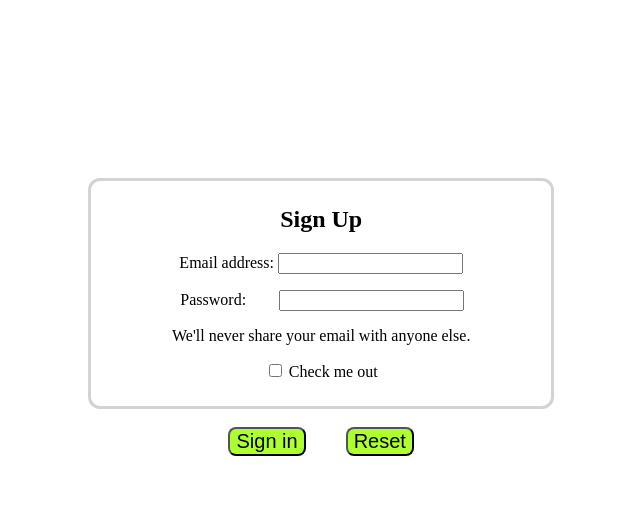
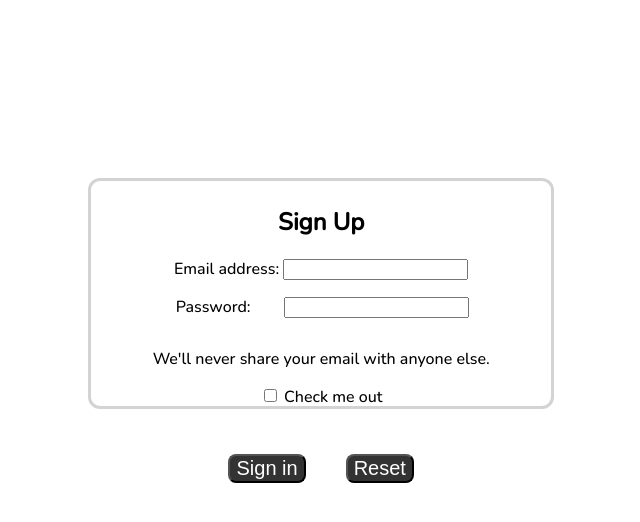
Before and after one commit to 4501104141/Web-Librian, a PHP site: page /Web-Librian/SignUp.php in a window 1280 px wide. Shown: the top 522 px of the page, without its empty margins (299-939 px from the left). Run offline with PHP 8.4, Linux system fonts and the light colour scheme.

Commit message:
chỉnh css SignUp

```diff
--- a/SignUp.css
+++ b/SignUp.css
@@ -16,14 +16,20 @@
 
 #password{
     margin-left: 2px;
+    font-family: 'Nunito';
+}
+
+#emailHelp{
+    margin-top: 30px;
+    font-family: 'Nunito';
 }
 
 .form-control{
     margin-left: 29px;
 }
 
-.btnSignIn {
-    margin-top: 30px;
+/* .btnSignIn {
+
     background-color: greenyellow;
     color:black;
     text-decoration: none;
@@ -33,11 +39,12 @@
     font-size: 20px;
     border-radius: 8px;
     border-color: black;
-}
+} */
 
-.btnReset{
-    background-color: greenyellow;
-    color:black;
+.btnReset, .btnSignIn{
+    margin-top: 30px;
+    background-color: #333;
+    color:white;
     text-decoration: none;
     text-align: center;
     text-decoration: none;
@@ -45,4 +52,19 @@
     font-size: 20px;
     border-radius: 8px;
     border-color: black;
+    transition-duration: 0.2s;
 }
+
+.btnReset:hover{
+    background-color: whitesmoke;
+    color:black;
+}
+.btnSignIn:hover{
+    background-color: whitesmoke;
+    color:black;
+}
+
+h2, #email, .form-check-lable, #checkBox{
+    font-family: 'Nunito', sans-serif;
+
+}
--- a/SignUp.php
+++ b/SignUp.php
@@ -6,6 +6,7 @@
     <meta name="viewport" content="width=device-width, initial-scale=1.0">
     <title>Document</title>
     <link rel="stylesheet" href="SignUp.css">
+    <link href="https://fonts.googleapis.com/css2?family=Nunito:wght@500&family=Open+Sans&family=Oswald:wght@500&display=swap" rel="stylesheet">
 </head>
 <body>
 <!-- Label -->
@@ -23,20 +24,13 @@
             <div id="emailHelp" class="form-text">We'll never share your email with anyone else.</div>
         </p>
 
-        <p>
+        <p id = "checkBox">
             <input type="checkbox" class="form-check-input" id="exampleCheck1">
             <label class="form-check-label" for="exampleCheck1">Check me out</label><br>
         </p>
-
-
-
             <button class = "btnSignIn" type="submit" class="btn btn-primary">Sign in</button>
             &emsp;&emsp;
             <button class = "btnReset" type="reset" class="btn btn-primary" value="Reset">Reset</button>
-
-
-
-
     </div>
     </form>
 <!-- Label -->
@@ -59,7 +53,7 @@
         $name = $_POST['InputSignUpEmail'];
         $password = $_POST['InputSignUpPassword'];
         if(empty($name)===true) {
-            echo "Moi ban nhap Email";
+            echo "<p style='color: black text-align: center;'>Sai tai khoan hoac mat khau</p>";
         }else {
             // Xem co ton tai hay khong
             $sql = "SELECT * FROM quantri";
--- a/index.php
+++ b/index.php
@@ -64,7 +64,7 @@
         }
       }
     }
-    if($checkLogin===false) {echo "<p style='color: white;'>Sai tai khoan hoac mat khau</p>";}
+    if($checkLogin===false) {echo "<p style>Sai tai khoan hoac mat khau</p>";}
   }
   $conn->close();
 ?>
```
